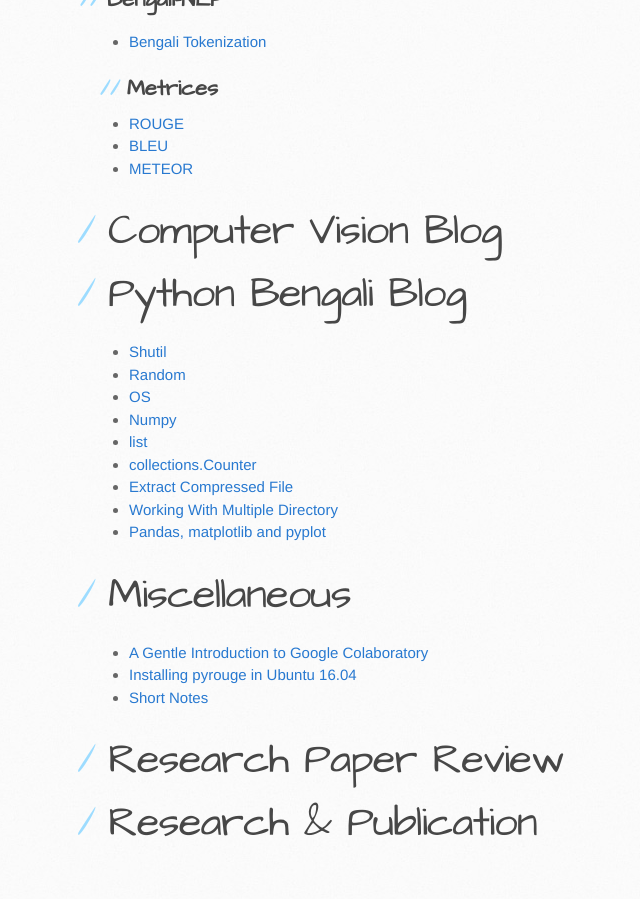
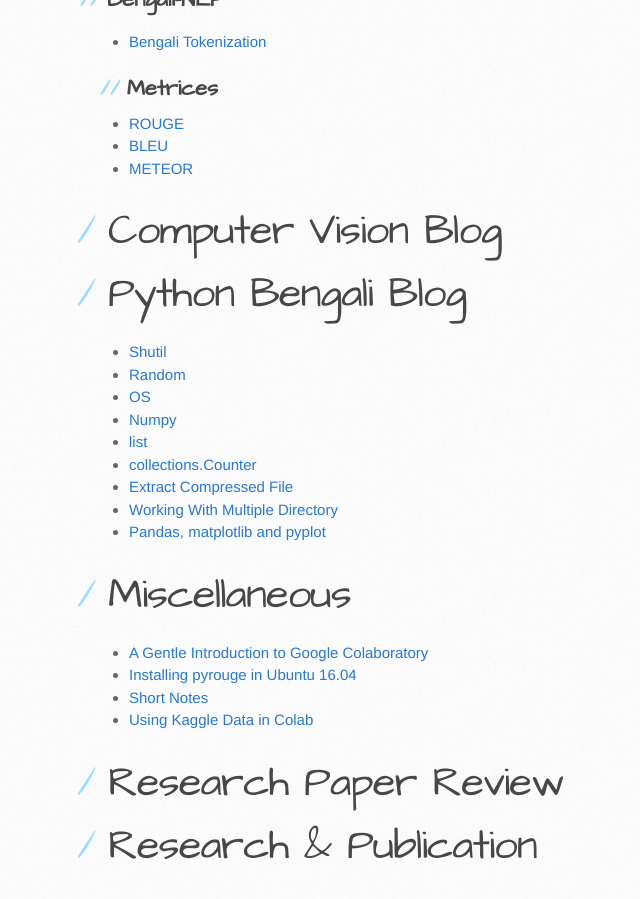
Before and after one commit to sagorbrur/sagorbrur.github.io, a Jekyll site: the page built from index.md, in a window 1280 px wide and 900 px high, scrolled down 881 px. Shown: the whole window, without its empty margins (61-701 px from the left). Built offline with Jekyll 4.4.1, drawn with Linux system fonts in a browser that asks for light colours; our own code applies the rules of GitHub Pages for plain Markdown files; before the commit the page ends 1759 px from its top, so only the background shows below that.

Commit message:
Update index.md

```diff
--- a/index.md
+++ b/index.md
@@ -45,6 +45,7 @@
 * [A Gentle Introduction to Google Colaboratory](colab_intro.md)
 * [Installing pyrouge in Ubuntu 16.04](install_rouge.md)
 * [Short Notes](tools_short_note/library_short.md)
+* [Using Kaggle Data in Colab](miscellaneous/kaggle_data_colab.md)
 
 # Research Paper Review
 
```
